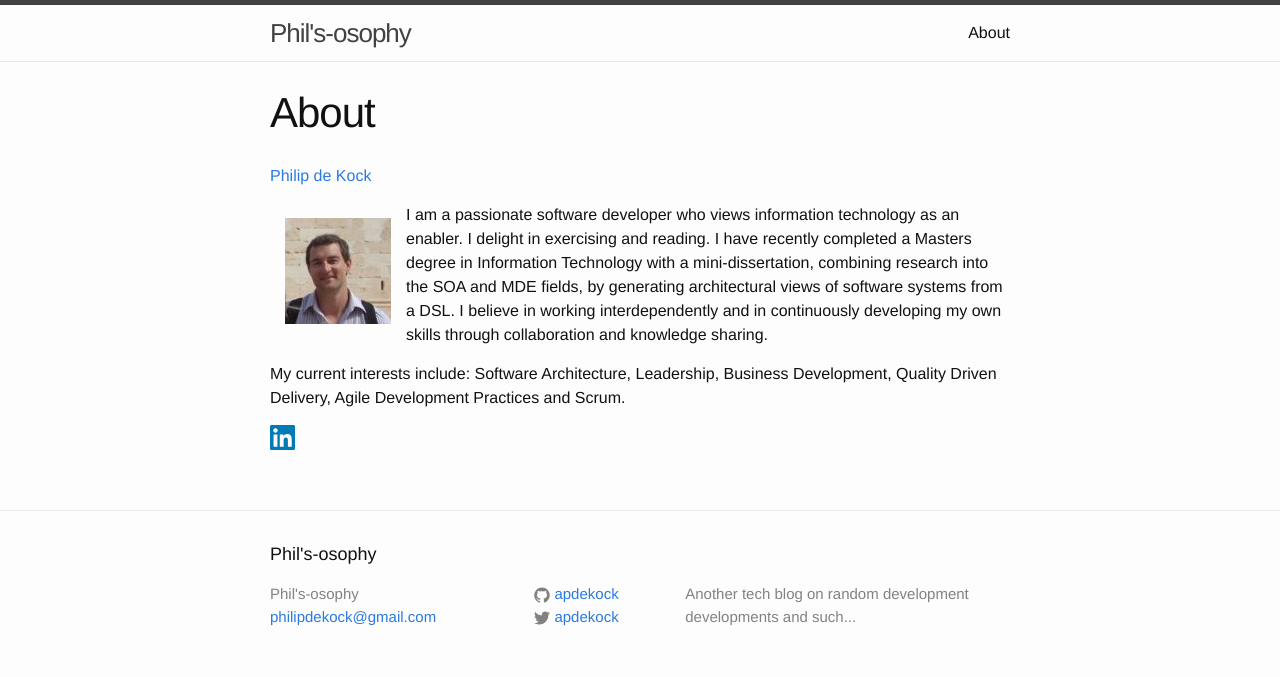
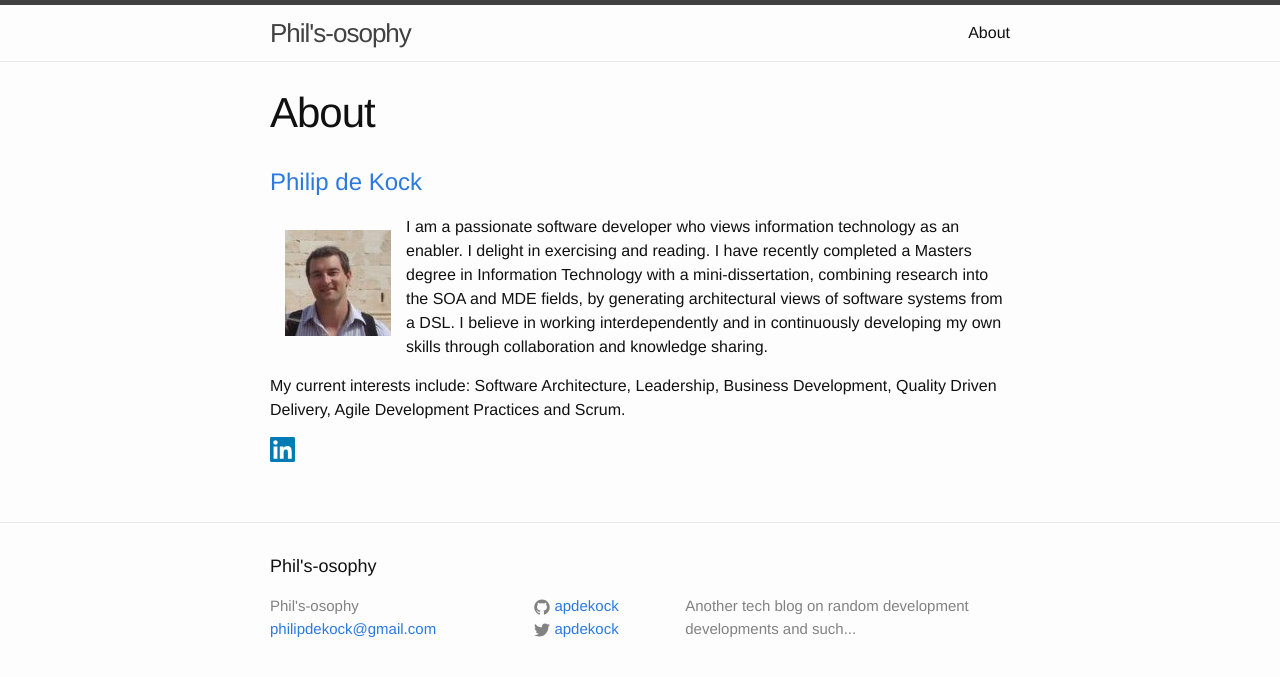
Before and after one commit to apdekock/apdekock.github.io, a Jekyll site: the page built from about.md, in a window 1280 px wide. Shown: the top 677 px of the page. Built offline with Jekyll 4.4.1, drawn with Linux system fonts in a browser that asks for light colours.

```diff
--- a/about.md
+++ b/about.md
@@ -3,7 +3,7 @@ layout: page
 title: About
 permalink: /about/
 ---
-[Philip de Kock](https://za.linkedin.com/pub/philip-de-kock/3/686/5b9)
+# [Philip de Kock](https://za.linkedin.com/pub/philip-de-kock/3/686/5b9)
 
 [![picture]({{ site.url }}/assets/phil.jpg "Philip de Kock")](https://za.linkedin.com/pub/philip-de-kock/3/686/5b9)
 
```
